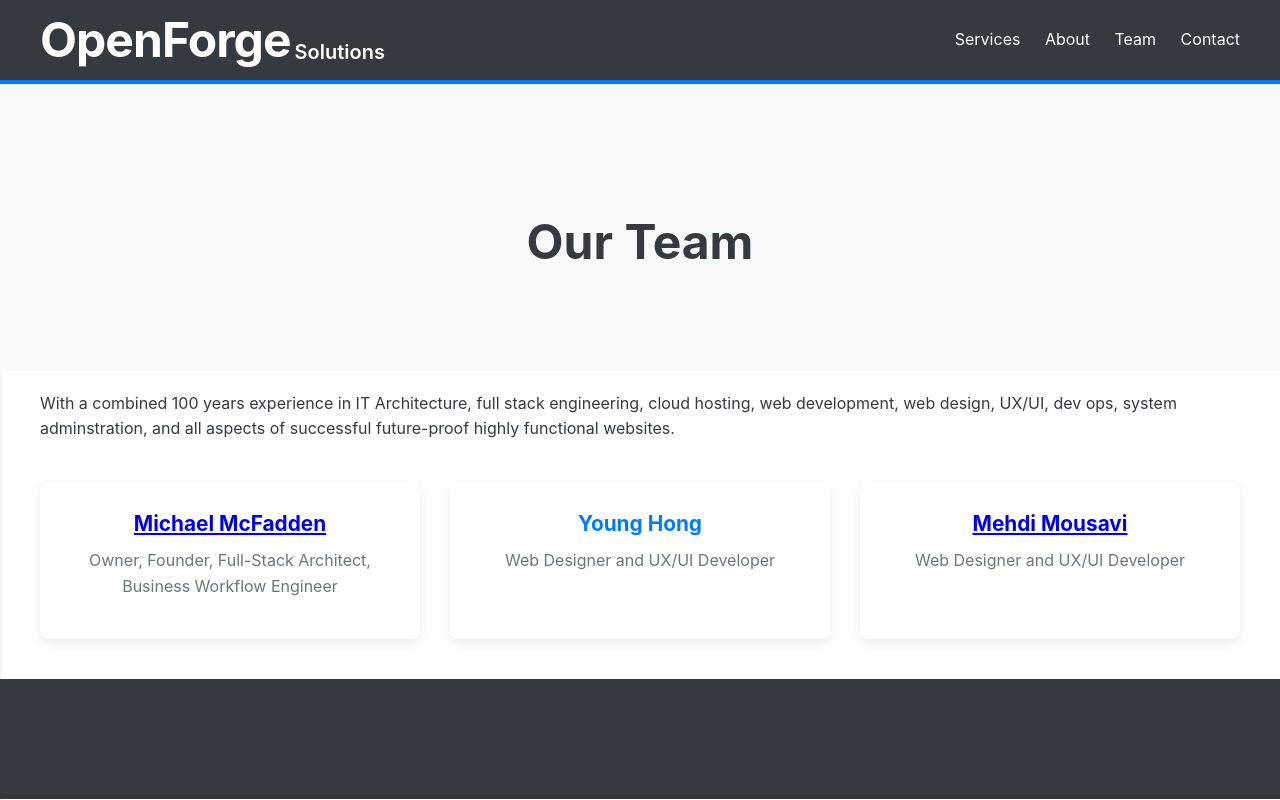
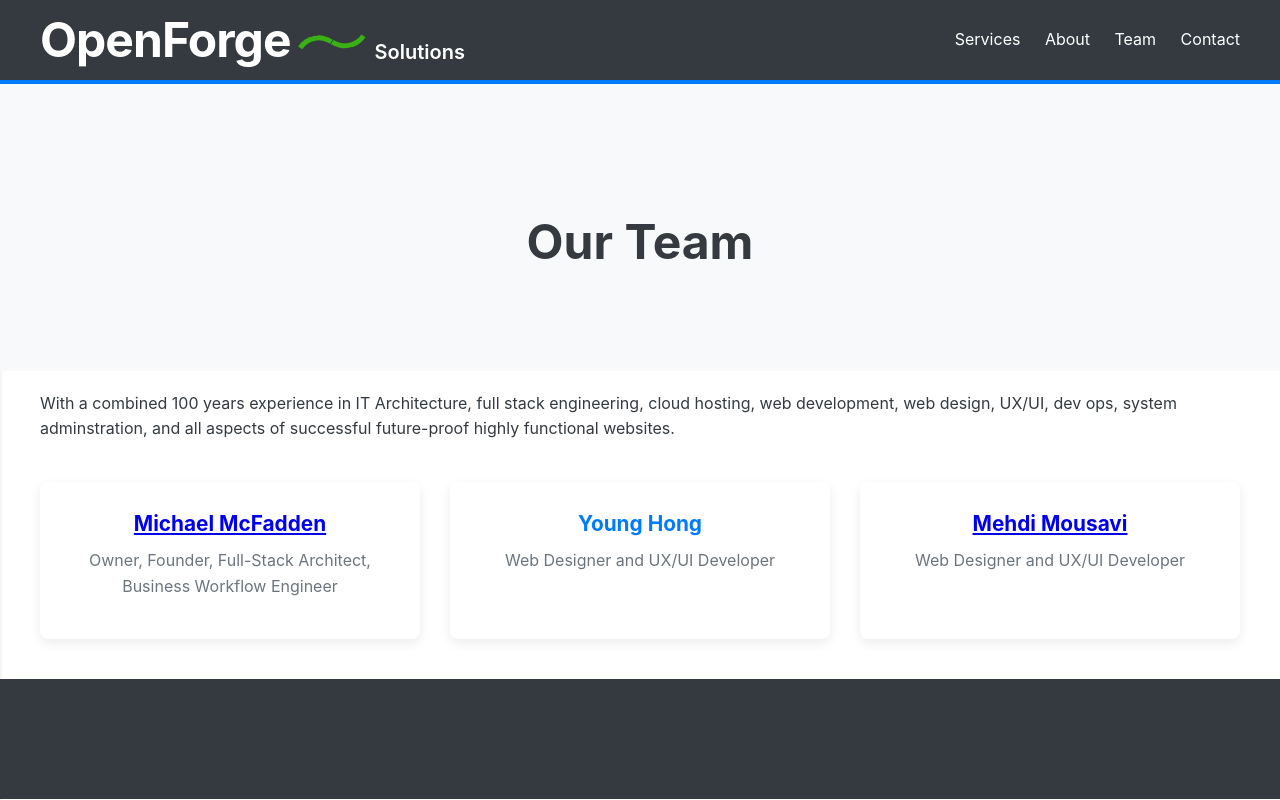
Before and after one commit to flipmcf/flipmcf.com, a plain HTML site: page www/team.html in a window 1280 px wide. Shown: the top 800 px of the page. Drawn offline with Linux system fonts and the light colour scheme.

Commit message:
fix tilde

```diff
--- a/www/team.html
+++ b/www/team.html
@@ -7,6 +7,7 @@
     <title>flipmcf.com - IT Consulting</title>
         <link rel="stylesheet" href="https://fonts.googleapis.com/css?family=IBM+Plex+Mono">
     <link rel="stylesheet" href="style.css">
+    <link rel="stylesheet" href="tilde.css">
 </head>
 
 <body>
```
